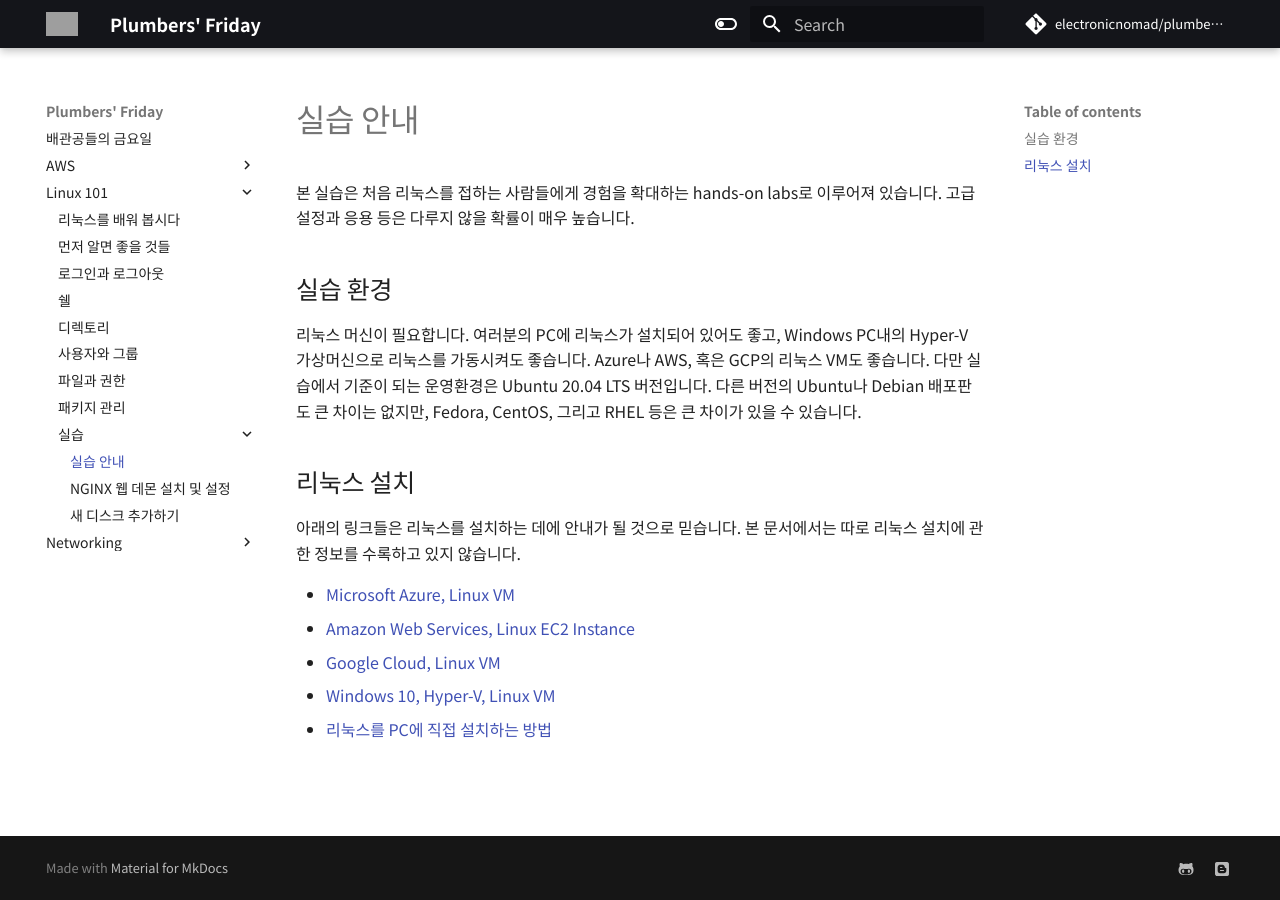
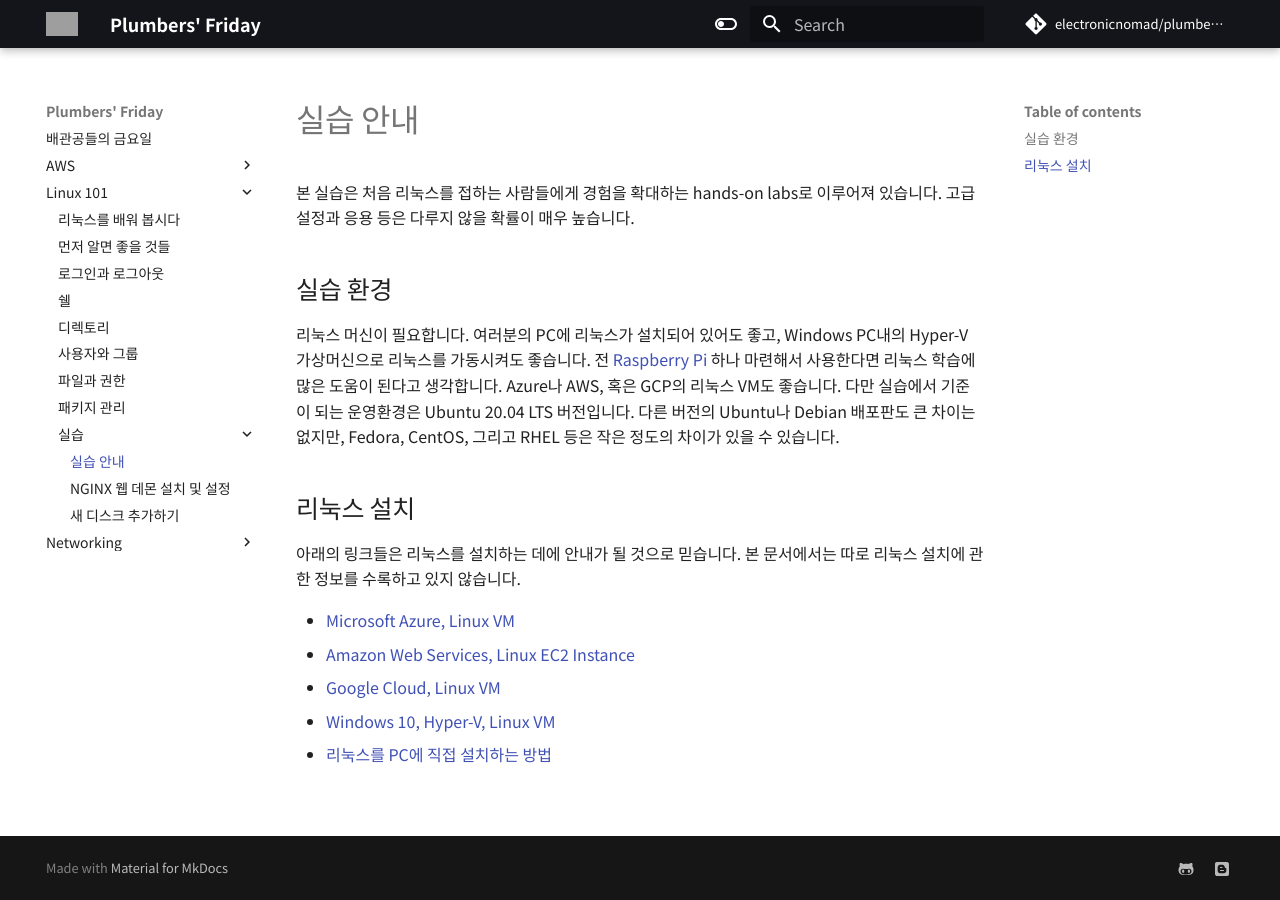
Before and after one commit to electronicnomad/plumbers-friday, an MkDocs documentation site: the page built from docs/linux/tutorials/index.md, in a window 1280 px wide. Built offline with MkDocs 1.6.1 and Material for MkDocs 9.7.7, drawn with Linux system fonts in a browser that asks for light colours; some web fonts are replaced; comment, search, counter and statistics services are not loaded; grey boxes are pictures that could not be loaded.

Commit message:
minor changes

```diff
--- a/docs/linux/tutorials/index.md
+++ b/docs/linux/tutorials/index.md
@@ -6,9 +6,9 @@
 
 ## 실습 환경
 
-리눅스 머신이 필요합니다. 여러분의 PC에 리눅스가 설치되어 있어도 좋고, Windows PC내의 Hyper-V 가상머신으로 리눅스를 가동시켜도 좋습니다.
+리눅스 머신이 필요합니다. 여러분의 PC에 리눅스가 설치되어 있어도 좋고, Windows PC내의 Hyper-V 가상머신으로 리눅스를 가동시켜도 좋습니다. 전 [Raspberry Pi](https://www.raspberrypi.org/) 하나 마련해서 사용한다면 리눅스 학습에 많은 도움이 된다고 생각합니다.
 Azure나 AWS, 혹은 GCP의 리눅스 VM도 좋습니다. 다만 실습에서 기준이 되는 운영환경은 Ubuntu 20.04 LTS 버전입니다.
-다른 버전의 Ubuntu나 Debian 배포판도 큰 차이는 없지만, Fedora, CentOS, 그리고 RHEL 등은 큰 차이가 있을 수 있습니다.
+다른 버전의 Ubuntu나 Debian 배포판도 큰 차이는 없지만, Fedora, CentOS, 그리고 RHEL 등은 작은 정도의 차이가 있을 수 있습니다.
 
 ## 리눅스 설치
 
--- a/mkdocs.yml
+++ b/mkdocs.yml
@@ -81,6 +81,5 @@ extra:
       link: https://www.jhin.com
   analytics:
     provider: google
-    #property: UA-113185952-3
     property: G-1KEX2CMRTD
 #
```
